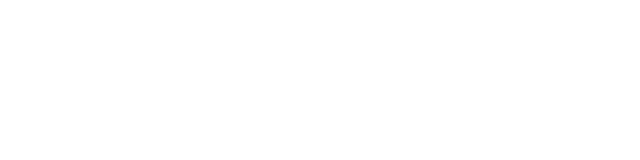
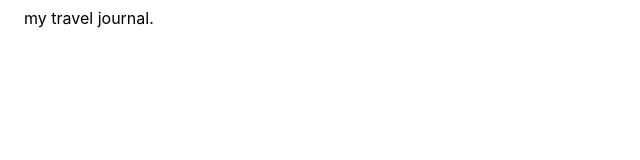
Before and after one commit to jerpena/travel_log, a React (Create React App) app: page / in a window 1280 px wide. Shown: the top 160 px of the page, without its empty margins (0-640 px from the left). Built offline with nearby package versions, Linux system fonts and the light colour scheme; the HTML template or start-up script is replaced by a standard one.

Commit message:
add header component

```diff
--- a/src/App.js
+++ b/src/App.js
@@ -1,5 +1,11 @@
+import Header from "./components/Header";
+
 function App() {
-
+    return (
+        <>
+            <Header />
+        </>
+    );
 }
 
 export default App;
--- a/src/components/Header.js
+++ b/src/components/Header.js
@@ -1,5 +1,12 @@
+import Logo from '../images/logo.svg';
+
 function Header() {
-
+    return (
+        <header className='header'>
+            <img src={Logo} alt='logo' />
+            <span className='brand'>my travel journal.</span>
+        </header>
+    );
 }
 
 export default Header;
```
